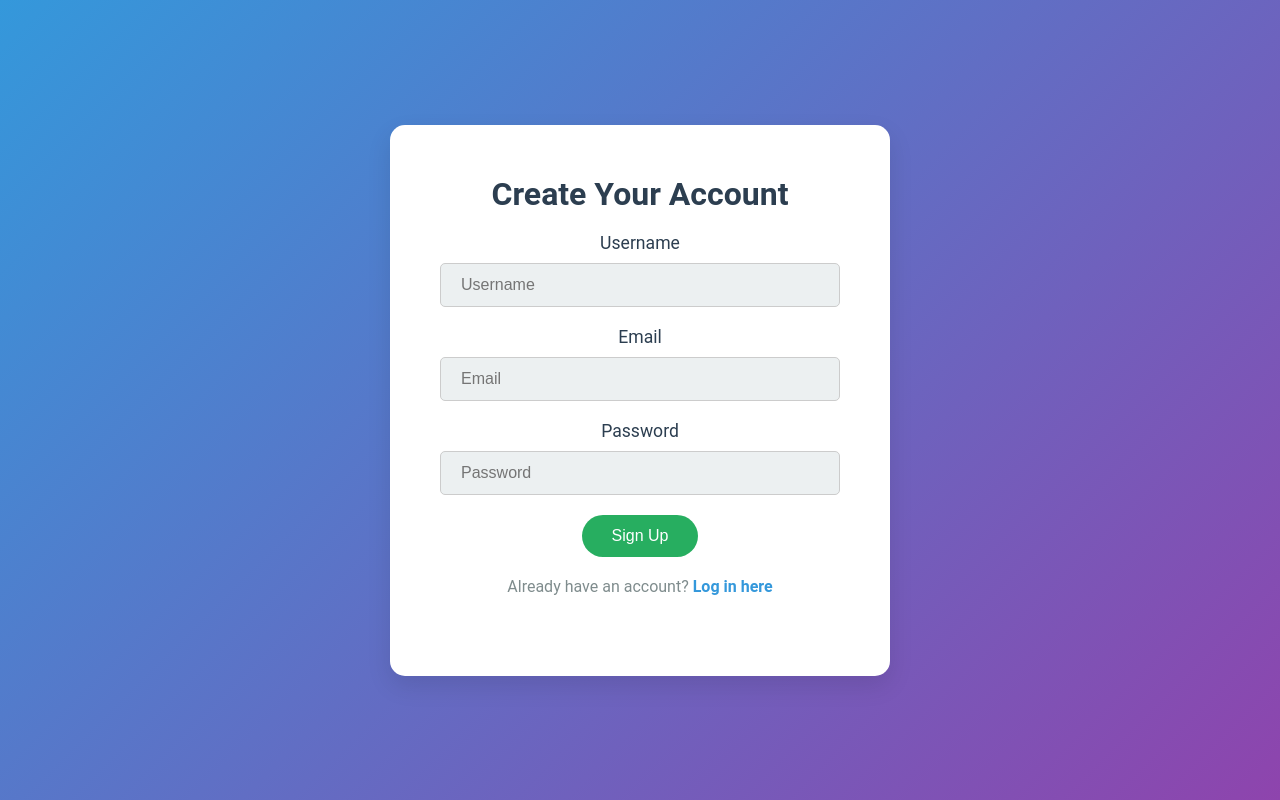
After one commit to saJuarez/Capstone-Project, a Flask app: template templates/signup.html in a window 1280 px wide. The commit adds this page. Run offline with Flask 3, Linux system fonts and the light colour scheme; the template is opened without the code that fills it, so the values that code supplies are empty.

Commit message:
Update full AI

```diff
--- a/app.py
+++ b/app.py
@@ -44,14 +44,13 @@ def grade_resume(resume_text):
 
     grades = {}
     total_score = 0
-    max_score = 100  # Total score of 100 for all criteria
 
     # Loop over each criterion and ask OpenAI to evaluate
     for criterion, prompt in grading_criteria.items():
         response = client.chat.completions.create(
             model="gpt-3.5-turbo",
             messages=[
-                {"role": "system", "content": "You are a resume grading assistant."},
+                {"role": "system", "content": "You are a strict resume grading assistant. Be as critical as possible."},
                 {"role": "user", "content": f"{prompt}\n\nResume:\n{resume_text}"}
             ],
             max_tokens=150,
@@ -59,38 +58,36 @@ def grade_resume(resume_text):
         )
         feedback = response.choices[0].message.content.strip()
 
-        # For simplicity, we will assign a random score for each category
-        score = analyze_feedback_and_assign_score(feedback)
+        # Make grading stricter (scale 10-15 instead of 15-20)
+        score = analyze_feedback_and_assign_strict_score(feedback)
         grades[criterion] = {"feedback": feedback, "score": score}
         total_score += score
 
     # Calculate final grade as a percentage
-    percentage = (total_score / (len(grading_criteria) * 20)) * 100  # Assuming each category is out of 20 points
+    percentage = (total_score / (len(grading_criteria) * 15)) * 100  # Max score per category is now 15
     final_grade = assign_letter_grade(percentage)
 
     return {"grades": grades, "total_score": total_score, "percentage": percentage, "final_grade": final_grade}
 
-def analyze_feedback_and_assign_score(feedback):
-    """
-    Analyze the feedback given by OpenAI and assign a score based on the relevance of the feedback.
-    """
-    # For now, return a random score between 15 and 20 for simplicity.
+# Stricter score assignment
+def analyze_feedback_and_assign_strict_score(feedback):
     import random
-    return random.randint(15, 20)
+    return random.randint(10, 15)
 
+# Adjust the letter grade assignment to match stricter criteria
 def assign_letter_grade(percentage):
     if percentage >= 90:
         return "A"
-    elif percentage >= 80:
+    elif percentage >= 75:  # Adjusted for tougher grading
         return "B"
-    elif percentage >= 70:
+    elif percentage >= 60:
         return "C"
-    elif percentage >= 60:
+    elif percentage >= 50:
         return "D"
     else:
         return "F"
 
-# Route to handle file upload and resume grading
+
 @app.route('/upload', methods=['POST'])
 def upload_file():
     if 'resume' not in request.files:
@@ -112,11 +109,15 @@ def upload_file():
     # Grade the parsed resume text using OpenAI API
     grading_result = grade_resume(resume_text)
 
+    # Debugging log to verify the grading result
+    print(f"Grading result: {grading_result}")
+
     # Remove the uploaded file after analysis
     os.remove(file_path)
 
     # Return analysis and grade as JSON
     return jsonify({'grading_result': grading_result})
+
 
 # AI Chat Box route using OpenAI
 @app.route('/chat', methods=['POST'])
--- a/static/styles.css
+++ b/static/styles.css
@@ -185,3 +185,123 @@ button:hover {
     color: black;
     cursor: pointer;
   }
+  /* General styles for form labels and inputs */
+.form-label {
+    font-size: 1.1rem;
+    color: #2c3e50;
+    display: block;
+    margin-bottom: 10px;
+}
+
+.form-input {
+    width: 100%;
+    padding: 12px 20px;
+    margin-bottom: 20px;
+    border: 1px solid #ccc;
+    border-radius: 5px;
+    font-size: 1rem;
+    background-color: #ecf0f1;
+    transition: all 0.3s ease;
+}
+
+.form-input:focus {
+    outline: none;
+    border-color: #3498db;
+    background-color: #fff;
+}
+
+button {
+    padding: 12px 30px;
+    background-color: #27ae60;
+    color: white;
+    border: none;
+    border-radius: 50px;
+    cursor: pointer;
+    font-size: 1rem;
+    transition: background-color 0.3s ease, box-shadow 0.3s ease;
+}
+
+button:hover {
+    background-color: #2ecc71;
+    box-shadow: 0 4px 15px rgba(46, 204, 113, 0.3);
+}
+
+p {
+    margin-top: 20px;
+    font-size: 1rem;
+    color: #7f8c8d;
+}
+
+p a {
+    color: #3498db;
+    text-decoration: none;
+    font-weight: bold;
+}
+
+p a:hover {
+    text-decoration: underline;
+}
+/* Navbar Styling */
+.navbar {
+    background-color: #3498db;
+    padding: 10px 20px;
+}
+
+.navbar ul {
+    list-style-type: none;
+    margin: 0;
+    padding: 0;
+    overflow: hidden;
+    text-align: center;
+    text-transform: uppercase;
+}
+
+.navbar ul li {
+    display: inline;
+    margin-right: 15px;
+}
+
+.navbar ul li a {
+    color: white;
+    text-decoration: none;
+    font-size: 1.1rem;
+    font-weight: bold;
+}
+
+.navbar ul li a:hover {
+    text-decoration: underline;
+}
+.modal {
+    display: none; /* Hidden by default */
+    position: fixed;
+    z-index: 1;
+    left: 0;
+    top: 0;
+    width: 100%;
+    height: 100%;
+    overflow: auto;
+    background-color: rgb(0,0,0); /* Fallback color */
+    background-color: rgba(0,0,0,0.4); /* Black w/ opacity */
+}
+
+.modal-content {
+    background-color: #fefefe;
+    margin: 15% auto;
+    padding: 20px;
+    border: 1px solid #888;
+    width: 80%; /* Adjust width as needed */
+}
+
+.close {
+    color: #aaa;
+    float: right;
+    font-size: 28px;
+    font-weight: bold;
+}
+
+.close:hover,
+.close:focus {
+    color: black;
+    text-decoration: none;
+    cursor: pointer;
+}
--- a/templates/index.html
+++ b/templates/index.html
@@ -5,6 +5,7 @@
     <meta name="viewport" content="width=device-width, initial-scale=1.0">
     <title>AI Resume Analyzer & Chat</title>
     <link rel="stylesheet" href="{{ url_for('static', filename='styles.css') }}">
+    <script src="https://cdnjs.cloudflare.com/ajax/libs/jspdf/2.5.1/jspdf.umd.min.js"></script>
 </head>
 <body>
     <div class="container">
@@ -18,6 +19,7 @@
         </form>
 
         <div id="analysis-result"></div>
+
         <!-- Modal structure -->
         <div id="gradeModal" class="modal">
             <div class="modal-content">
@@ -25,11 +27,11 @@
                 <h2>Grade Result</h2>
                 <p id="grade-result"></p>
                 <ul id="feedback-list"></ul>
-        <!-- Download Button -->
-        <button id="download-feedback">Download Feedback</button>
             </div>
         </div>
 
+        <!-- Download PDF Button -->
+        <button id="download-feedback">Download Feedback</button>
 
         <!-- AI Chat Box -->
         <div class="chat-box">
--- /dev/null
+++ b/templates/signup.html
@@ -0,0 +1,28 @@
+<!DOCTYPE html>
+<html lang="en">
+<head>
+    <meta charset="UTF-8">
+    <meta name="viewport" content="width=device-width, initial-scale=1.0">
+    <title>Sign Up</title>
+    <link rel="stylesheet" href="{{ url_for('static', filename='styles.css') }}">
+</head>
+<body>
+    <div class="container">
+        <h1>Create Your Account</h1>
+        <form action="/signup" method="POST" id="signup-form">
+            <label for="username" class="form-label">Username</label>
+            <input type="text" name="username" id="username" placeholder="Username" required class="form-input">
+
+            <label for="email" class="form-label">Email</label>
+            <input type="email" name="email" id="email" placeholder="Email" required class="form-input">
+
+            <label for="password" class="form-label">Password</label>
+            <input type="password" name="password" id="password" placeholder="Password" required class="form-input">
+
+            <button type="submit">Sign Up</button>
+        </form>
+
+        <p>Already have an account? <a href="/login">Log in here</a></p>
+    </div>
+</body>
+</html>
```
Also changed, not shown: static/script.js (+82 -19 lines), templates/login.html (added, +25 -0 lines), 1 other file. Lines whose indentation alone changed are shown as unchanged.
